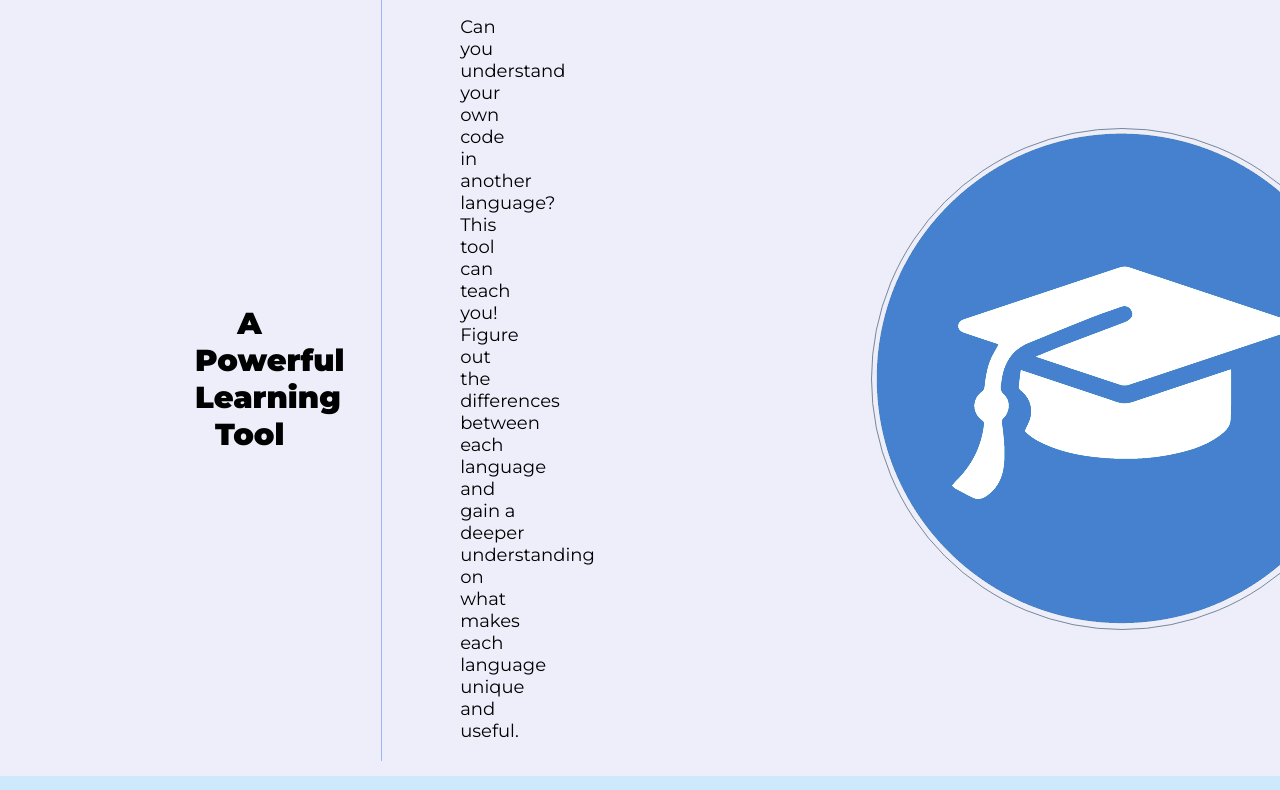
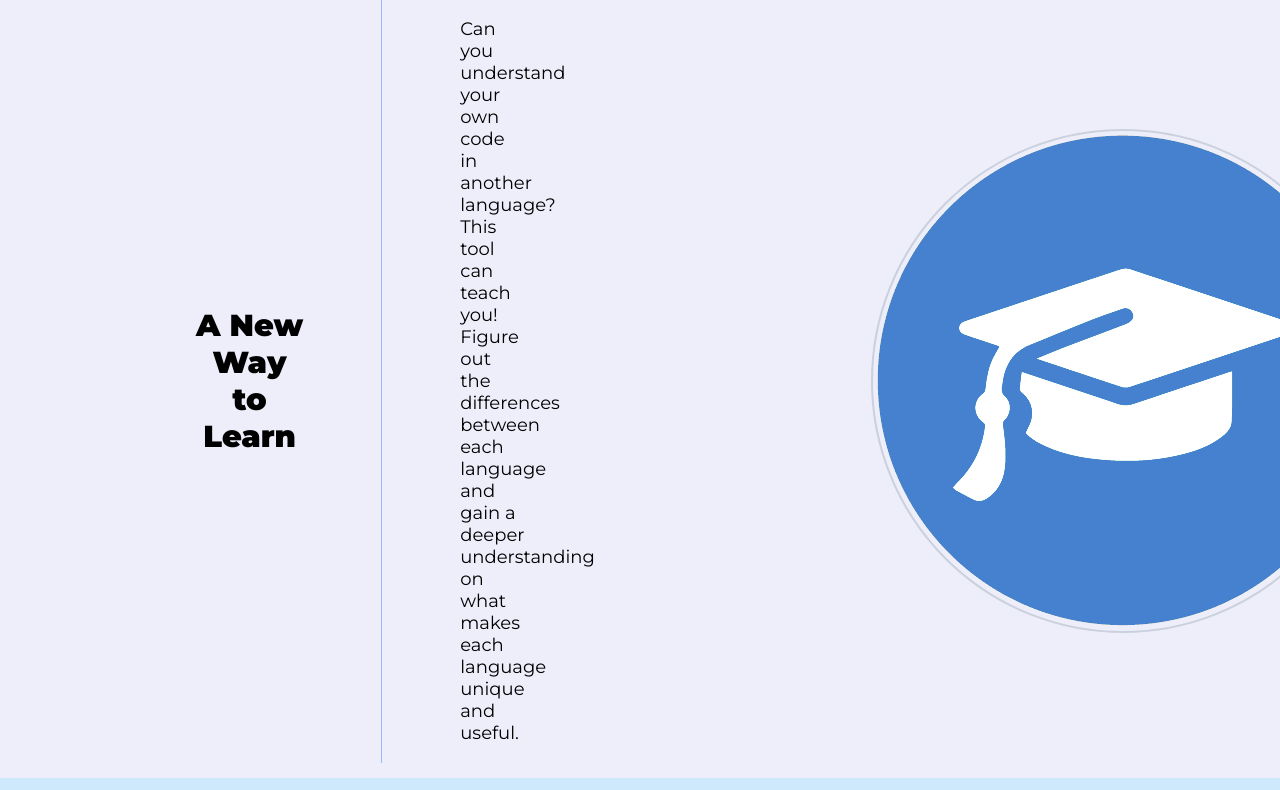
Before and after one commit to AlbertQuon/Codevert, a plain HTML site: page features.html in a window 1280 px wide. Shown: the part 1390-2180 px from the top of the page. Drawn offline with Linux system fonts and the light colour scheme.

Commit message:
Update features.html

```diff
--- a/features.html
+++ b/features.html
@@ -44,14 +44,14 @@
     }
     .featurePic{
         border-radius: 50%;
-        border: 1px solid;
+        border: 2px solid;
         height: auto;
         max-height: 50%;
         width: auto;
         display: block;
         margin-left: auto;
         margin-right: auto;
-        border-color: lightslategray;
+        border-color: rgba(119, 136, 153, 0.295);
     }
 
     .featurePicContainer{
@@ -207,7 +207,7 @@
             </tr>
             <tr id="features-table-row">
                 <th class='featurehead'>
-                    <h3>A Powerful Learning Tool</h3>
+                    <h3>A New Way to Learn</h3>
                 </th>
                 <td class = "featureinfo">
                     <p>Can you understand your own code in another language? This tool can teach you! Figure out the differences between each language and gain a
```
